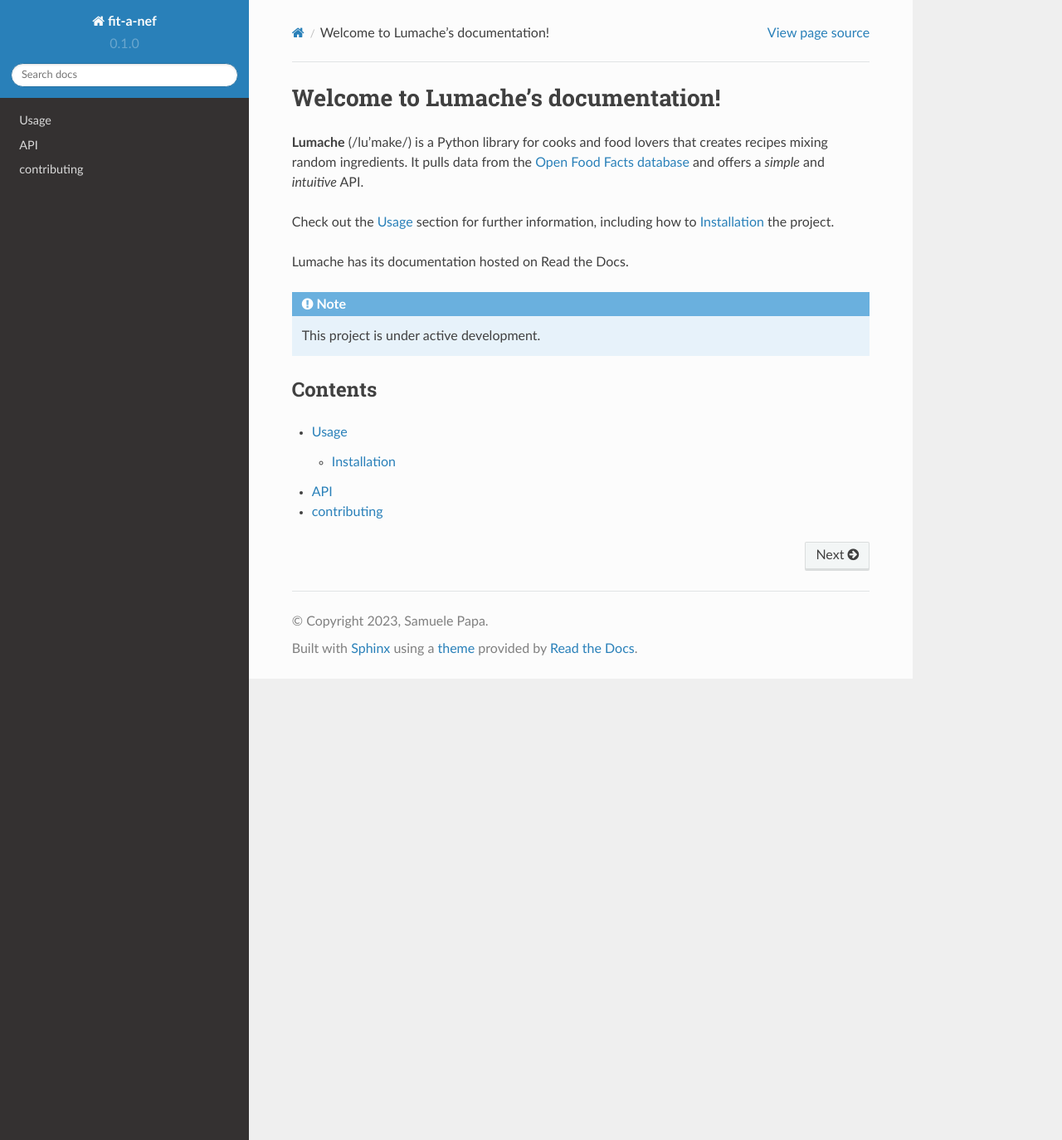
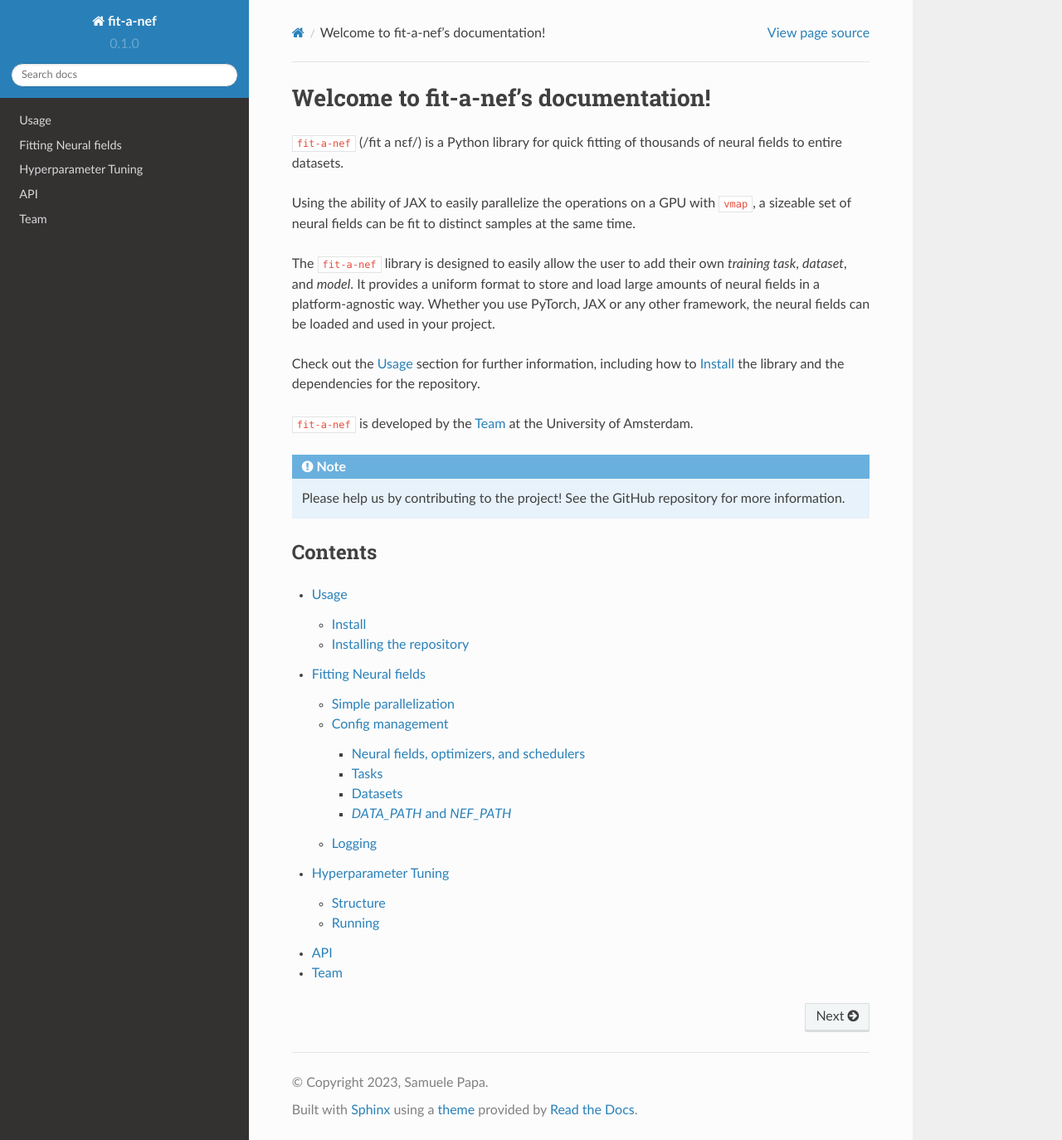
Before and after one commit to samuelepapa/fit-a-nef, a Sphinx documentation site: the page built from docs/source/index.rst, in a window 1280 px wide and 1374 px high. Shown: the whole window at 83% size. Built offline with Sphinx 7.4.7 and the Read the Docs theme 2.0.0, drawn with Linux system fonts in a browser that asks for light colours.

Commit message:
added more docs

```diff
--- /dev/null
+++ b/docs/source/basic_fitting.rst
@@ -0,0 +1,137 @@
+.. _fitting_neural_fields:
+
+Fitting Neural fields
+=====================
+
+To get started, from the root folder of the repository, you can run the following command:
+
+.. code-block:: console
+
+   (.venv) $ PYTHONPATH=. DATA_PATH="./data/" python tasks/image/fit.py --task=config/image.py:fit --nef=config/nef.py:SIREN --task.seeds='(0,1,2,3,4)' --task.train.start_idx=0 --task.train.end_idx=140000 --task.train.num_parallel_nefs=2000 --task.dataset.name="MNIST" --task.dataset.out_channels=1 --task.dataset.path="." --task.nef_dir="saved_models/example"
+
+
+First, we set the `DATA_PATH="./data/"` environment variable to indicate the root folder where all our datasets are stored. For MNIST and CIFAR10 the dataset is downloaded in that folder automatically.
+
+Now, we take a look at the other options:
+
+- :code:`--task=config/image.py:fit`: indicates which config file to use and that we are currently trying to `fit` multiple nefs.
+- :code:`--nef=config/nef.py:SIREN`: we select `SIREN` as the nef. The `nef.py` config file contains a list of all nefs currently implemented.
+- :code:`--task.seeds='(0,1,2,3,4)'`: the seeds that we want to use to initialize the models. These are used to augment the dataset with nefs that use new random initialization. Given that MNIST has 70k images, the total size of the neural dataset with 5 seeds will be 350k nefs.
+- :code:`--task.train.start_idx=0 --task.train.end_idx=140000`: with this, we train only the first 140k nefs out of 350k. These two options are used to allow for very simple parallelization of training across multiple devices or even nodes.
+- :code:`--task.train.num_parallel_nefs=2000`: the trainer will fit 2k nefs in parallel in the GPU. This is where the speed-up happens, the trainer will `vmap` across 2k nefs. This parameter is dependent on the GPU used, as the processing speed will saturate at a certain point.
+- :code:`--task.dataset.name="MNIST" --task.dataset.out_channels=1 --task.dataset.path="."`: these define the dataset used.
+- :code:`--task.nef_dir="saved_models/example"`: this is the folder where the neural dataset is stored. If the folder does not exist, it gets created.
+
+Simple parallelization
+----------------------
+
+To run the program, use:
+
+.. code-block:: console
+
+   (.venv) $ PYTHONPATH=. CUDA_VISIBLE_DEVICES=0 PYTHONPATH="." DATA_PATH="./data/" python tasks/image/fit.py --task=config/image.py:fit --nef=config/nef.py:SIREN --task.train.multi_gpu=True --task.seeds='(0,1,2,3,4)' --task.train.start_idx=0 --task.train.end_idx=140000 --task.train.num_parallel_nefs=2000 --task.dataset.name="MNIST" --task.dataset.out_channels=1 --task.dataset.path="." --task.nef_dir="saved_models/example" &
+
+
+and then:
+
+.. code-block:: console
+
+   (.venv) $ PYTHONPATH=. CUDA_VISIBLE_DEVICES=1 PYTHONPATH="." DATA_PATH="./data/" python tasks/image/fit.py --task=config/image.py:fit --nef=config/nef.py:SIREN --task.train.multi_gpu=True --task.seeds='(0,1,2,3,4)' --task.train.start_idx=140000 --task.train.end_idx=210000 --task.train.num_parallel_nefs=2000 --task.dataset.name="MNIST" --task.dataset.out_channels=1 --task.dataset.path="." --task.nef_dir="saved_models/example" &
+
+
+These two commands will fit 140k nefs on each GPU, allowing for a direct 2x speed-up. The `start_idx` and `end_idx` options are what ultimately allow this to happen. The user should make sure that no overlap is happening, and that the indices are correct.
+
+Config management
+-----------------
+
+We use `ml_collections` to manage the configuration files.
+
+Neural fields, optimizers, and schedulers
+^^^^^^^^^^^^^^^^^^^^^^^^^^^^^^^^^^^^^^^^^
+
+The neural fields, optimizer, and scheduler are interchangeable and independent from the task. This is why they have a separate configuration file each.
+
+To select a specific neural field architecture, optimizer, or scheduler, we use the following syntax:
+
+.. code-block:: console
+
+   --nef=config/nef.py:SIREN
+   --optimizer=config/optimizer.py:Adam
+   --scheduler=config/scheduler.py:constant_scheduler
+
+
+Then, to specify the parameters of the neural field, optimizer, or scheduler, we use the following syntax:
+
+.. code-block:: console
+
+    --nef.params.hidden_size=256
+    --optimizer.params.eps=1e-10
+    --scheduler.params.value=1000
+
+Tasks
+^^^^^
+
+Each task is meant to be a different modality, or sufficiently different method of training. In this reposutory we show image and shape fitting, but you can add your own tasks.
+
+We also allow for large-scale tuning of hyperparameters, on top of being also able to just visualize the reconstructions of the neural fields.
+
+To switch between fitting, tuning or visualization, we use the following syntax:
+
+.. code-block:: console
+
+    --task=config/image.py:fit
+    --task=config/image.py:tune
+    --task=config/image.py:inspect
+
+The same can be done for the shape task.
+
+Datasets
+^^^^^^^^
+
+Datasets are mostly consistent given a task. Therefore, we do not have separate configuration files for them. Instead, we use the following syntax:
+
+.. code-block:: console
+
+    --task.dataset.name="MNIST"
+    --task.dataset.out_channels=1
+    --task.dataset.path="mnist"
+
+The `--task.dataset.path` is the path to the dataset, relative to the `DATA_PATH` environment variable. This is to ensure that the datasets are always in the same place, regardless of the machine.
+
+`DATA_PATH` and `NEF_PATH`
+^^^^^^^^^^^^^^^^^^^^^^^^^^
+
+To make running this code easier on different machines or clusters, we use environment variables to specify the paths to the datasets and neural fields.
+
+The `DATA_PATH` environment variable specifies the path to the datasets. The `NEF_PATH` environment variable specifies the path to the neural fields.
+
+Given a `NEF_PATH`, the neural fields are stored in folders with the following structure:
+
+.. code-block:: console
+
+    NEF_PATH/CIFAR10/SIREN
+    NEF_PATH/CIFAR10/MLP
+    NEF_PATH/MNIST/SIREN
+
+Logging
+-------
+
+We use `wandb` for logging. Simply log into you account and use the `--task.wandb.(...)` config options to specify the project and entity.
+
+To change the log frequency (both with and without `wandb`), use the `--task.log.(...)` config options. For the image task, the options are the following:
+
+.. code-block:: console
+
+    --task.log.images=500
+    --task.log.metrics=10
+    --task.log.loss=10
+    --task.log.use_wandb=False
+
+For the shape task, the options are the following:
+
+.. code-block:: console
+
+    --task.log.meshes=2500
+    --task.log.metrics=1000
+    --task.log.loss=250
+    --task.log.use_wandb=False
--- a/docs/source/contributing.rst
+++ /dev/null
@@ -1,2 +0,0 @@
-contributing
-----------------
--- /dev/null
+++ b/docs/source/hyperparameter_tuning.rst
@@ -0,0 +1,27 @@
+Hyperparameter Tuning
+=====================
+
+With `fit-a-nef` you can easily set up a hyperparameter tuning experiment.
+
+In the repository, you can see tuning examples for both image and shape datasets.
+
+We use `optuna` to perform the tuning. You can find more information about `optuna` [here](https://optuna.readthedocs.io/en/stable/).
+
+Structure
+---------
+
+We define different `study_objective` files (inside the `study_objectives` folder), where we define the objective that optuna will optimize.
+Then, a `tune.py` is used to select the correct `study_objective` and run the tuning with the correct sampler and the optimization direction.
+
+This separation between study objective and tuning script allows for full flexibility on the exact parameters that are tuned and the way they are tuned.
+This is done at the cost of having duplicate code in the `study_objective` files. When possible, just create a shared utility file with the shared methods
+that several study objectives share.
+
+Running
+-------
+
+To run the tuning, just run the `tune.py` script with the correct arguments. For example:
+
+.. code-block:: console
+
+    PYTHONPATH=. python tasks/image/tune.py --task=config/image.py:tune --task.study_objective=simple_image --task.optuna.num_trials=100
--- a/docs/source/index.rst
+++ b/docs/source/index.rst
@@ -1,19 +1,23 @@
-Welcome to Lumache's documentation!
-===================================
+Welcome to fit-a-nef's documentation!
+=====================================
 
-**Lumache** (/lu'make/) is a Python library for cooks and food lovers
-that creates recipes mixing random ingredients.
-It pulls data from the `Open Food Facts database <https://world.openfoodfacts.org/>`_
-and offers a *simple* and *intuitive* API.
+:code:`fit-a-nef` (/fit a nɛf/) is a Python library for quick fitting of thousands of neural fields to entire datasets.
+
+Using the ability of JAX to easily parallelize the operations on a GPU with :code:`vmap`, a sizeable set of neural
+fields can be fit to distinct samples at the same time.
+
+The :code:`fit-a-nef` library is designed to easily allow the user to add their own *training task*, *dataset*, and *model*.
+It provides a uniform format to store and load large amounts of neural fields in a platform-agnostic way.
+Whether you use PyTorch, JAX or any other framework, the neural fields can be loaded and used in your project.
 
 Check out the :doc:`usage` section for further information, including
-how to :ref:`installation` the project.
+how to :ref:`installation` the library and the dependencies for the repository.
 
-Lumache has its documentation hosted on Read the Docs.
+:code:`fit-a-nef` is developed by the :ref:`team` at the University of Amsterdam.
 
 .. note::
 
-   This project is under active development.
+   Please help us by contributing to the project! See the GitHub repository for more information.
 
 Contents
 --------
@@ -21,5 +25,7 @@
 .. toctree::
 
    usage
+   basic_fitting
+   hyperparameter_tuning
    api
-   contributing
+   team
--- a/docs/source/usage.rst
+++ b/docs/source/usage.rst
@@ -3,7 +3,7 @@
 
 .. _installation:
 
-Installation
+Install
 ------------
 
 To use fit-a-nef, you need to install it. To install it, you need to
@@ -12,3 +12,32 @@
 .. code-block:: console
 
    (.venv) $ pip install .
+
+It is important to note that jax and torch are dependencies to this library, however, they might be installed with the
+correct version. If this happens, try installing jax and torch first, and only then run the command above.
+
+Installing the repository
+----------------------------
+
+After the installation of the library, you can install the dependencies to run the code in the repository.
+
+The main additional dependencies are :code:`wandb`, :code:`optuna`, and :code:`ml_collections`. To install them, run the following command:
+
+.. code-block:: console
+
+   (.venv) $ pip install wandb optuna ml_collections
+
+The, for the shape dataset we use :code:`trimesh` to render the shapes, and a marching cubes algorithm based on it that
+is available in the `dataset/shape_dataset/utils` folder. To install them, run the following command:
+
+.. code-block:: console
+
+   (.venv) $ pip install trimesh
+   (.venv) $ cd dataset/shape_dataset/utils
+   (.venv) $ python setup.py build_ext --inplace
+
+If problems arise when installing or running the marching cube algorithm, it could be due to the CUDA version being
+used. In that case, consider simply removing this plotting from the code. It is possible to visualize shapes by
+plotting the point cloud, marching cubes are not necessary.
+
+Now you can look at :ref:fitting_neural_fields for more information on how to actually train your first models.
```
Also changed, not shown: HOWTO.md (deleted, +0 -141 lines), docs/source/team.rst (added, +10 -0 lines), 5 other files.
